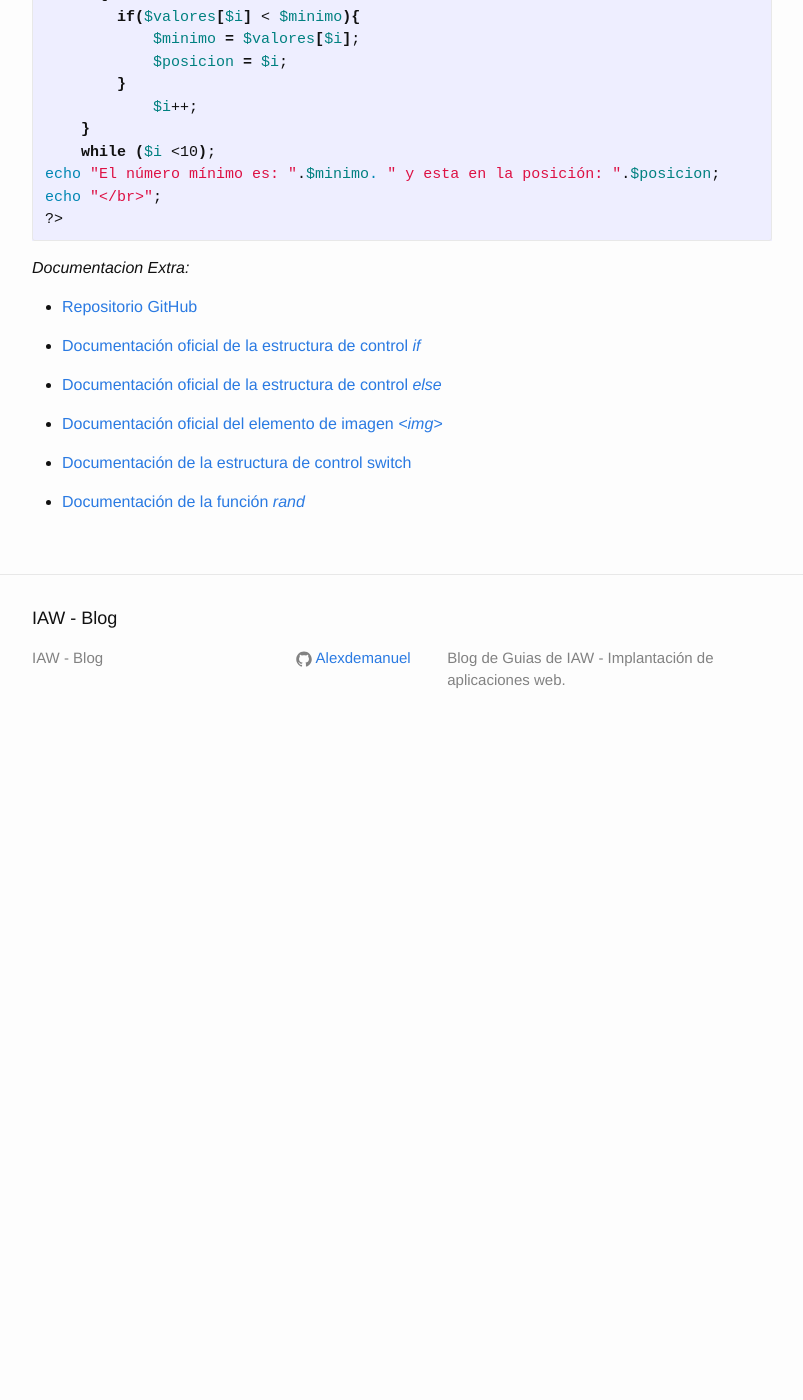
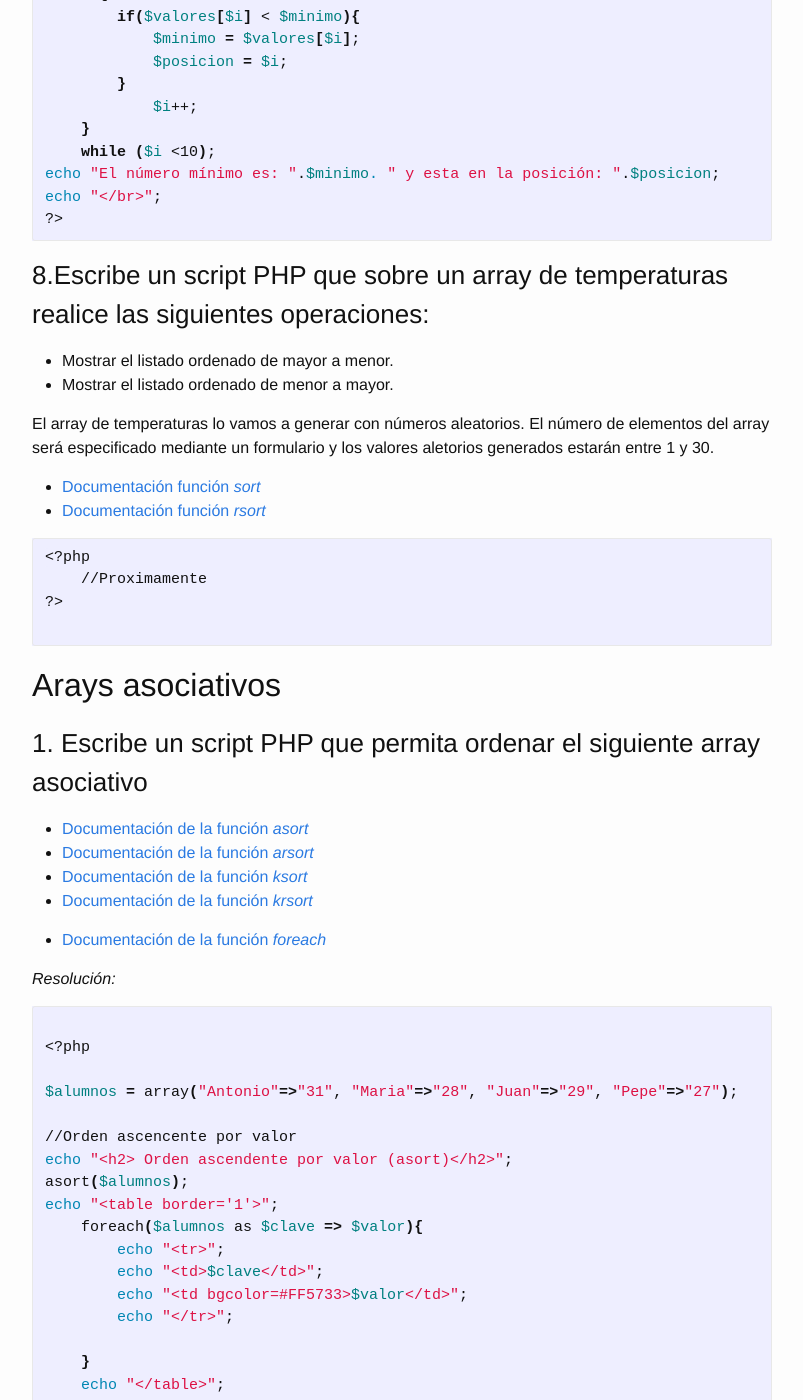
Before and after one commit to alexdemanuel/alexdemanuel.github.io, a Jekyll site: the page built from _posts/2019-01-28-Desarrollo4.md, in a window 1280 px wide and 1400 px high, scrolled down 9363 px. Shown: the whole window, without its empty margins (238-1041 px from the left). Built offline with Jekyll 4.4.1, drawn with Linux system fonts in a browser that asks for light colours; before the commit the page ends 10115 px from its top, so only the background shows below that; some of the changed text lies outside the part shown.

Commit message:
Añadidios ejercicios

````diff
--- a/_posts/2019-01-28-Desarrollo4.md
+++ b/_posts/2019-01-28-Desarrollo4.md
@@ -409,7 +409,7 @@ $i = 0;
         }
             $i++;
     }
-    while ($i <10);
+    while ($i <=10);
 echo "El número máximo es: ".$maximo. " y esta en la posición: ".$posicion;
 echo "</br>";
 
@@ -429,6 +429,149 @@ echo "</br>";
 ?>
 ```
 
+### 8.Escribe un script PHP que sobre un array de temperaturas realice las siguientes operaciones:
+
+- Mostrar el listado ordenado de mayor a menor.
+- Mostrar el listado ordenado de menor a mayor.
+
+El array de temperaturas lo vamos a generar con números aleatorios. El número de elementos del array será especificado mediante un formulario y los valores aletorios generados estarán entre 1 y 30.
+
+
+- [Documentación función *sort*](http://php.net/manual/es/function.sort.php)
+- [Documentación función *rsort*](http://php.net/manual/es/function.rsort.php)
+
+
+```bash
+<?php
+    //Proximamente
+?>
+
+```
+
+## Arays asociativos
+
+### 1. Escribe un script PHP que permita ordenar el siguiente array asociativo
+
+- [Documentación de la función *asort*](http://php.net/manual/es/function.asort.php)
+- [Documentación de la función *arsort*](http://php.net/manual/es/function.arsort.php)
+- [Documentación de la función *ksort*](http://php.net/manual/es/function.ksort.php)
+- [Documentación de la función *krsort*](http://php.net/manual/es/function.krsort.php)
+
+- [Documentación de la función *foreach*](http://php.net/manual/es/control-structures.foreach.php)
+
+
+*Resolución:*
+
+```bash
+
+<?php
+
+$alumnos = array("Antonio"=>"31", "Maria"=>"28", "Juan"=>"29", "Pepe"=>"27");
+
+//Orden ascencente por valor
+echo "<h2> Orden ascendente por valor (asort)</h2>";
+asort($alumnos);
+echo "<table border='1'>";
+    foreach($alumnos as $clave => $valor){
+        echo "<tr>";
+        echo "<td>$clave</td>";
+        echo "<td bgcolor=#FF5733>$valor</td>";
+        echo "</tr>";
+
+    }
+    echo "</table>";
+//Orden ascencente por Clave
+echo "<h2> Orden descendente por valor (arsort)</h2>";
+arsort($alumnos);
+echo "<table border='1'>";
+    foreach($alumnos as $clave => $valor){
+        echo "<tr>";
+        echo "<td>$clave</td>";
+        echo "<td bgcolor=#FF5733>$valor</td>";
+        echo "</tr>";
+
+    }
+    echo "</table>";
+    echo "</br>";
+
+    //Orden descencente por clave
+echo "<h2> Orden ascendente por clave (ksort)</h2>";
+ksort($alumnos);
+echo "<table border='1'>";
+    foreach($alumnos as $clave => $valor){
+        echo "<tr>";
+        echo "<td bgcolor=#99FF33>$clave</td>";
+        echo "<td>$valor</td>";
+        echo "</tr>";
+
+    }
+    echo "</table>";
+    echo "</br>";
+
+//Orden descencente por clave
+echo "<h2> Orden descendente por clave (krsort)</h2>";
+krsort($alumnos);
+echo "<table border='1'>";
+    foreach($alumnos as $clave => $valor){
+        echo "<tr>";
+        echo "<td bgcolor=#99FF33>$clave</td>";
+        echo "<td>$valor</td>";
+        echo "</tr>";
+
+    }
+    echo "</table>";
+
+/*sacar el valor de una clave determinada del array
+echo "Posicion 1: ".$alumnos["Juan"];
+echo "</br>";
+echo "Posicion 1: ".$alumnos['Juan'];
+echo "</br>";
+*/
+?>
+```
+
+### 2.Escribe un script PHP que muestre el siguiente array asociativo ordenado por la clave. El resultado deberá seguir el siguiente patrón:
+
+- *La capital de Italia es Roma*
+- Ordenalas por clave en orden descendente (ksort)
+- Los paises y capitales conviertelos en mayusculas
+- Los paises en negrita
+- Las capitales en cursiva
+
+*Resolución:*
+
+
+```bash
+<?php
+$capitales=array("Italy"=>"Rome", "Luxembourg"=>"Luxembourg", "Belgium"=> "Brussels", "Denmark"=>"Copenhagen", "Finland"=>"Helsinki", "France" => "Paris", "Slovakia"=>"Bratislava", "Slovenia"=>"Ljubljana", "Germany" => "Berlin", "Greece" => "Athens", "Ireland"=>"Dublin", "Netherlands"=>"Amsterdam", "Portugal"=>"Lisbon", "Spain"=>"Madrid", "Sweden"=>"Stockholm", "United Kingdom"=>"London", "Cyprus"=>"Nicosia", "Lithuania"=>"Vilnius", "Czech Republic"=>"Prague", "Estonia"=>"Tallin", "Hungary"=>"Budapest", "Latvia"=>"Riga", "Malta"=>"Valetta", "Austria" => "Vienna", "Poland"=>"Warsaw");
+
+ksort($capitales);
+    foreach($capitales as $clave => $valor){
+        echo "La capital de <strong>".strtoupper($clave)."</strong> es <em>".strtoupper($valor)."</em>";
+        echo "</br> \n";
+    }
+
+?>
+```
+
+### 3. Escribe un script PHP que convierta el array del ejercicio anterior en un objeto JSON.
+
+- [Documentación JSON](http://php.net/manual/es/book.json.php)
+- [Documentación función *json_encode*](http://php.net/manual/es/function.json-encode.php)
+
+
+
+*Resolución:*
+
+
+```bash
+<?php
+$capitales=array("Italy"=>"Rome", "Luxembourg"=>"Luxembourg", "Belgium"=> "Brussels", "Denmark"=>"Copenhagen", "Finland"=>"Helsinki", "France" => "Paris", "Slovakia"=>"Bratislava", "Slovenia"=>"Ljubljana", "Germany" => "Berlin", "Greece" => "Athens", "Ireland"=>"Dublin", "Netherlands"=>"Amsterdam", "Portugal"=>"Lisbon", "Spain"=>"Madrid", "Sweden"=>"Stockholm", "United Kingdom"=>"London", "Cyprus"=>"Nicosia", "Lithuania"=>"Vilnius", "Czech Republic"=>"Prague", "Estonia"=>"Tallin", "Hungary"=>"Budapest", "Latvia"=>"Riga", "Malta"=>"Valetta", "Austria" => "Vienna", "Poland"=>"Warsaw");
+
+echo json_encode($capitales);
+
+?>
+```
 
 *Documentacion Extra:*
 
````
Also changed, not shown: other parts of _posts/2019-01-28-Desarrollo4.md (+3 -3 lines).
